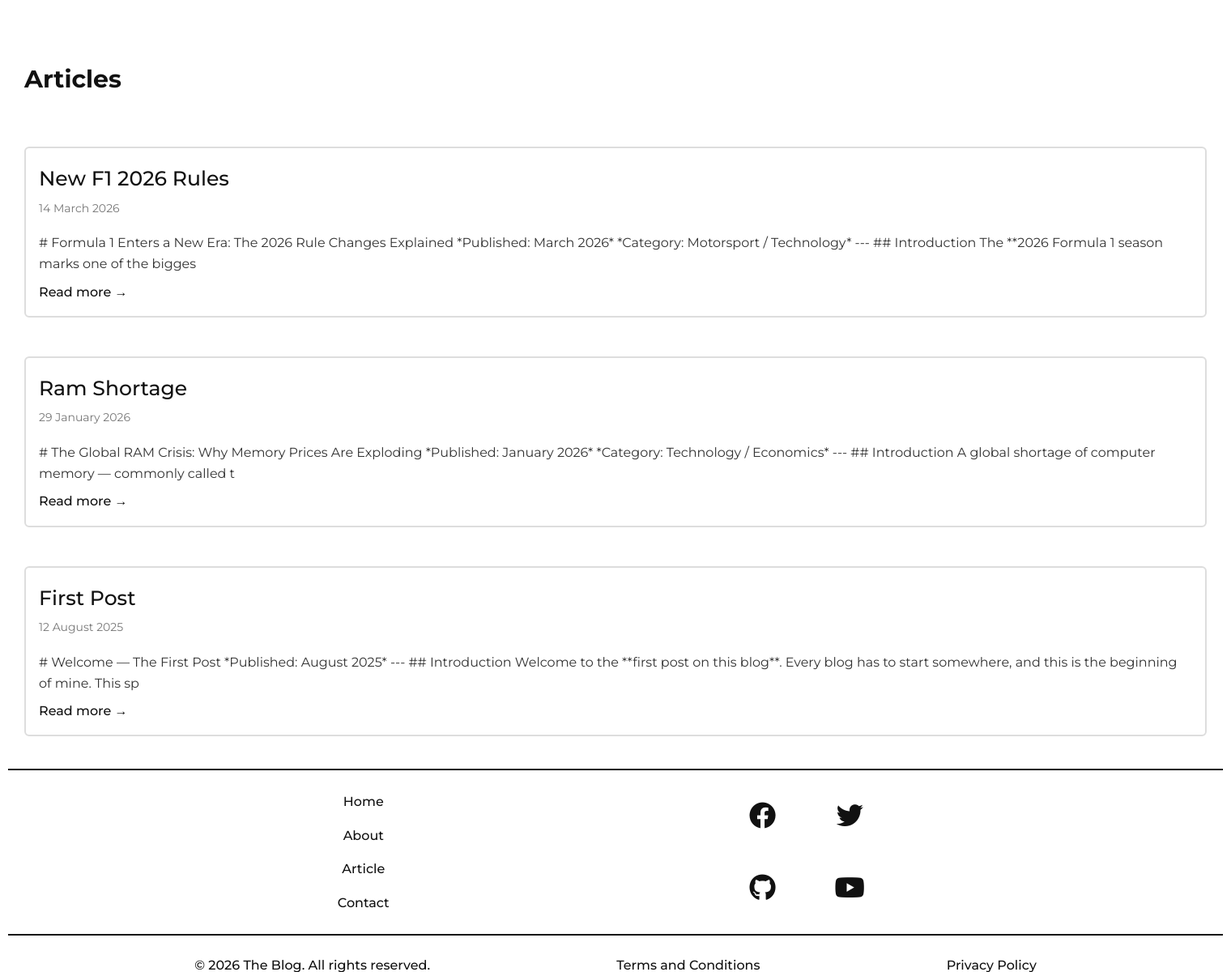
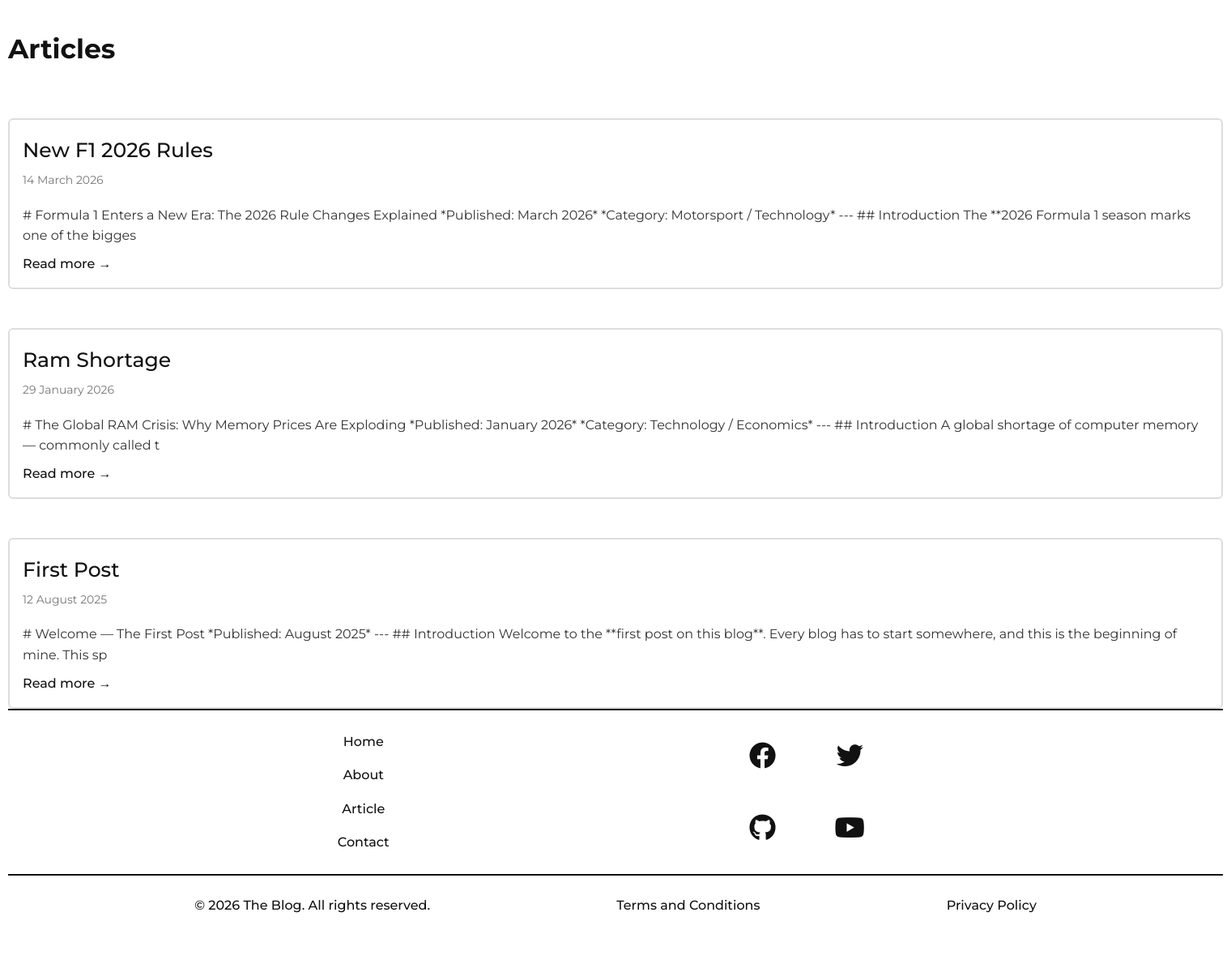
Before and after one commit to Tiger-Catori/Blogging-Website, a Flask app: page /article in a window 1520 px wide. Shown: the part 70-1270 px from the top of the page at 81% size. After the commit the page ends 1197 px from the top, so only its background shows below. Run offline with Flask 3, Linux system fonts and the light colour scheme; some libraries are stand-ins or nearby versions; some web fonts are replaced.

Commit message:
Fixing margins

```diff
--- a/static/css/posts.css
+++ b/static/css/posts.css
@@ -5,14 +5,14 @@
 .article__section {
     display: flex;
     justify-content: center;
-    padding: 4rem 2rem;
-    background: #ffffff;
+    /*padding: 0 2rem;*/
+    background: var(--back-color);
 }
 
 /* Main article container */
 .article__container {
-    /*max-width: 130rem;*/
     max-width: 150rem;
+    /*max-width: 150rem;*/
     width: 100%;
     line-height: 1.7;
     row-gap: 4.8rem;
@@ -20,7 +20,7 @@
 
 /* Article title */
 .heading {
-    font-size: 3rem;
+    font-size: var(--fs-h2);
     font-weight: 700;
     margin-bottom: 1rem;
     color: #111;
```
